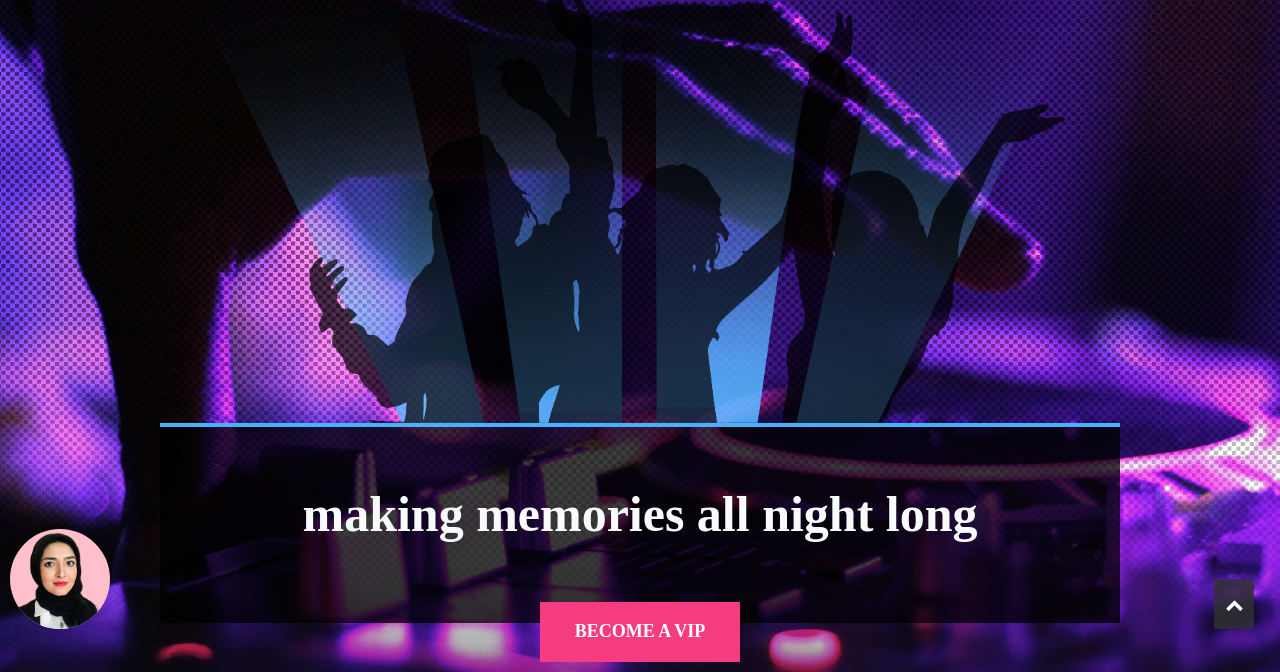
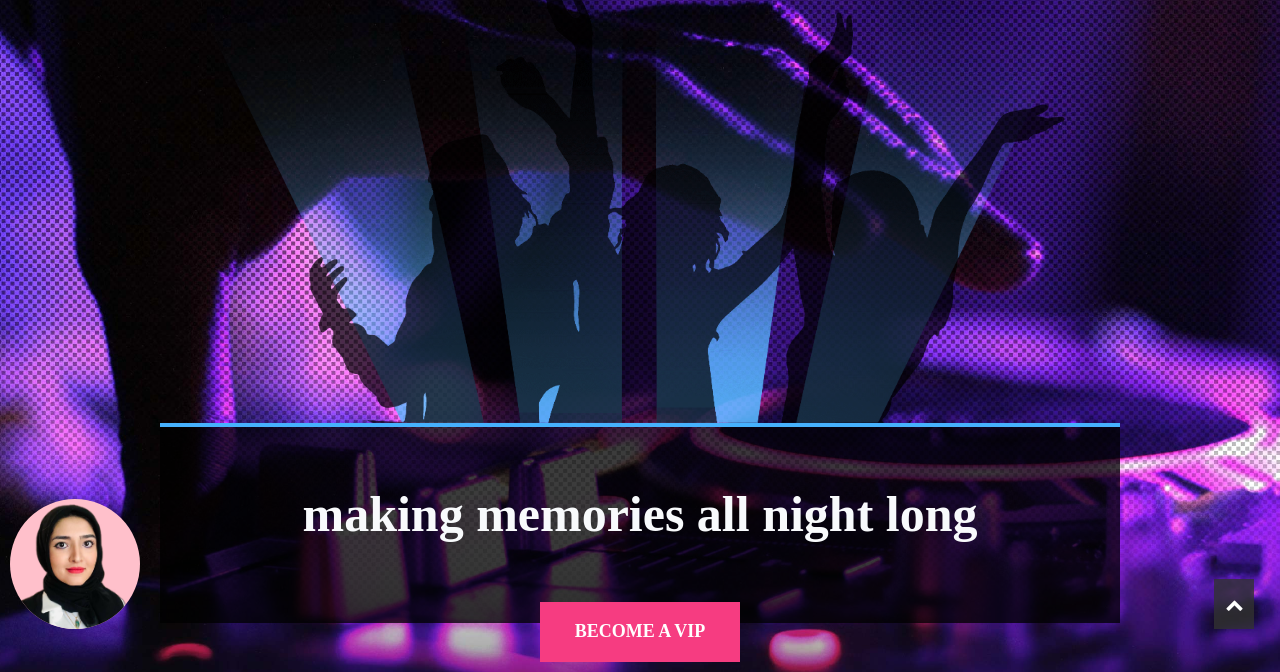
Before and after one commit to SabaAsgarian/Avada-NightClub-Website-Responsive-With-Tailwind, a plain HTML site: page index.html in a window 1280 px wide. Shown: the part 131-803 px from the top of the page. Drawn offline with nearby package versions, Linux system fonts and the light colour scheme; a web font is replaced by a local one.

Commit message:
Update index.html

```diff
--- a/index.html
+++ b/index.html
@@ -311,7 +311,7 @@
         <!-- end of 5th page -->
         <!-- my signature -->
         <figure
-            class=" group w-[100px] h-[100px] flex flex-wrap fixed z-10 left-[10px] bottom-[40px] rounded-full cursor-pointer ">
+            class=" group w-[130px] h-[130px] flex flex-wrap fixed z-10 left-[10px] bottom-[40px] rounded-full cursor-pointer ">
             <img class="bg-[#ffc0cb] relative z-10 w-full h-full object-cover rounded-full" src="img/me.png" alt="">
             <div
                 class="group-hover:right-[-41px] group-hover:opacity-100 group-hover:visible w-[40px] h-[90px] absolute top-0 right-[70px] opacity-0 invisible duration-[.4s] ease-linear hover:right-[-45px] hover:opacity-100 hover:visible">
```
